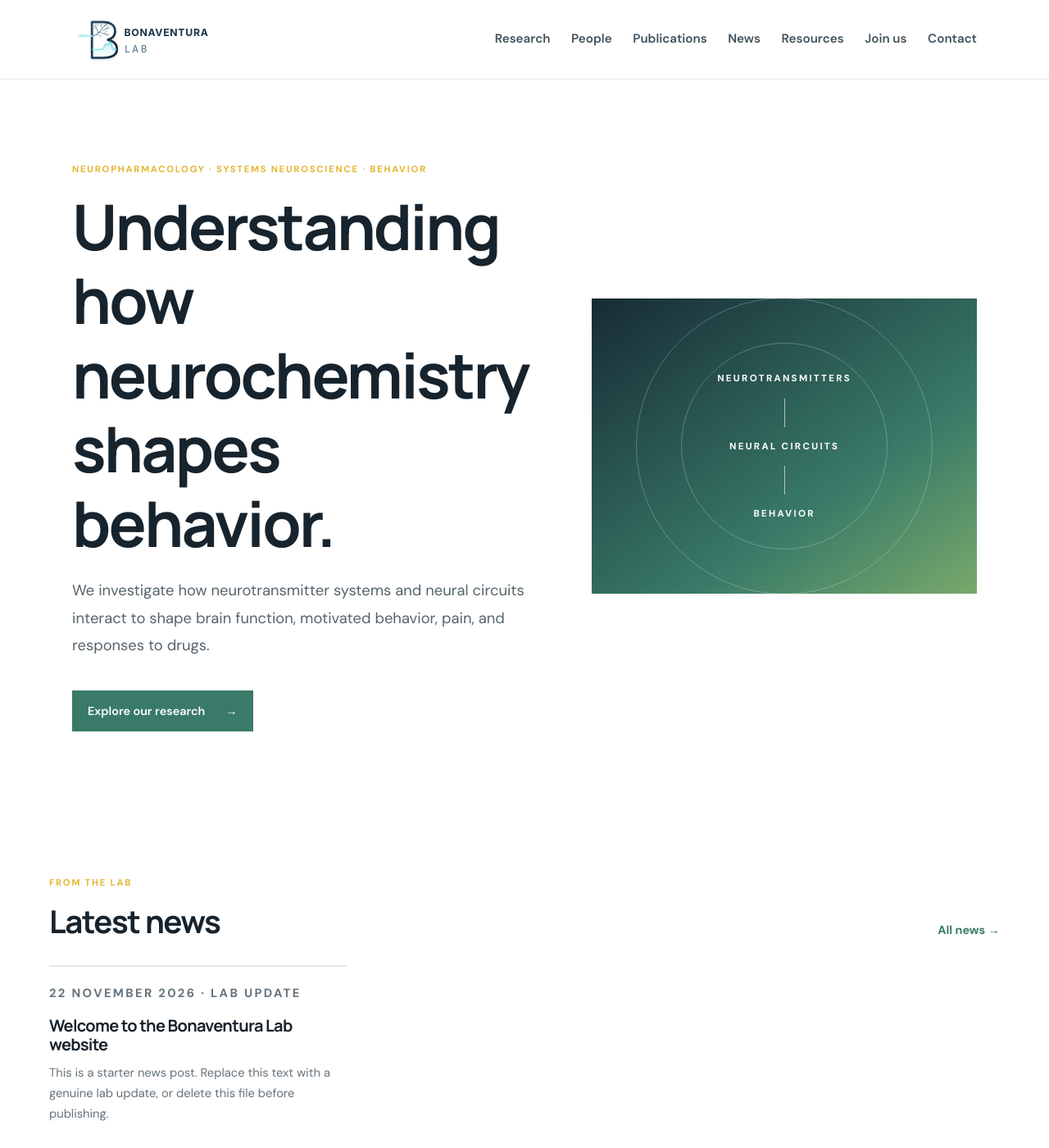
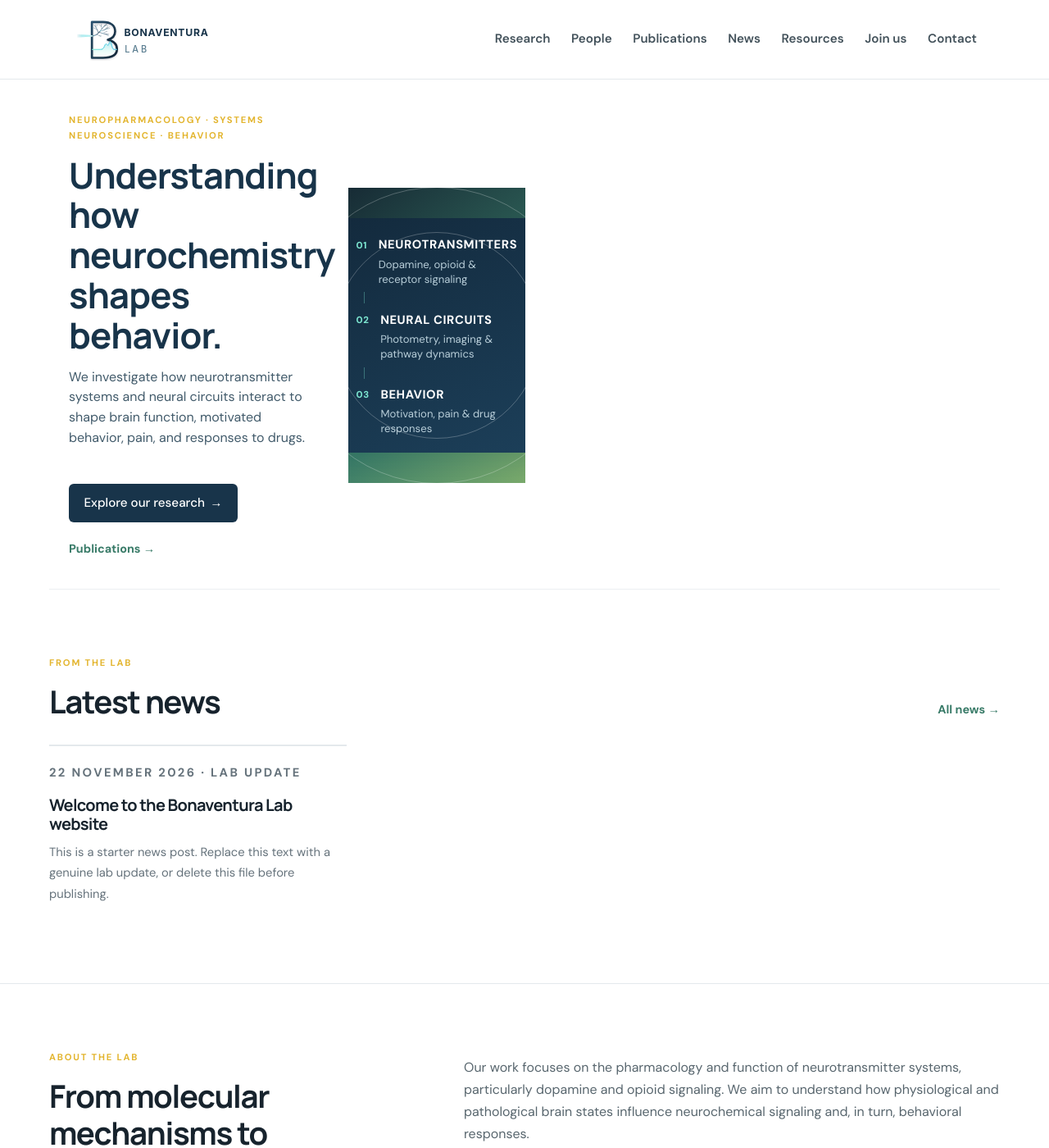
Before and after one commit to BonaventuraLab/BonaventuraLab.github.io, a Jekyll site: the page built from index.md, in a window 1280 px wide and 1400 px high. Shown: the whole window at 82% size. Built offline with Jekyll 4.4.1, drawn with Linux system fonts in a browser that asks for light colours.

Commit message:
Update home.html

```diff
--- a/_layouts/home.html
+++ b/_layouts/home.html
@@ -2,22 +2,162 @@
 layout: default
 ---
 <section class="hero">
+  <div class="hero-inner">
     <div class="hero-copy">
       <p class="eyebrow">NEUROPHARMACOLOGY · SYSTEMS NEUROSCIENCE · BEHAVIOR</p>
       <h1>Understanding how neurochemistry shapes behavior.</h1>
       <p class="hero-lead">We investigate how neurotransmitter systems and neural circuits interact to shape brain function, motivated behavior, pain, and responses to drugs.</p>
+      <div class="hero-actions">
         <a class="button-link" href="{{ '/research/' | relative_url }}">Explore our research <span>→</span></a>
+        <a class="text-link" href="{{ '/publications/' | relative_url }}">Publications →</a>
       </div>
-  <div class="hero-visual">
-    <div class="hero-visual-inner">
-      <span>NEUROTRANSMITTERS</span>
-      <span class="visual-line"></span>
-      <span>NEURAL CIRCUITS</span>
-      <span class="visual-line"></span>
-      <span>BEHAVIOR</span>
+    </div>
+
+    <div class="hero-visual" aria-hidden="true">
+      <div class="scale-diagram">
+        <div class="scale-step">
+          <span class="step-tag">01</span>
+          <div>
+            <strong>Neurotransmitters</strong>
+            <p>Dopamine, opioid &amp; receptor signaling</p>
+          </div>
+        </div>
+        <div class="scale-connector"></div>
+        <div class="scale-step">
+          <span class="step-tag">02</span>
+          <div>
+            <strong>Neural Circuits</strong>
+            <p>Photometry, imaging &amp; pathway dynamics</p>
+          </div>
+        </div>
+        <div class="scale-connector"></div>
+        <div class="scale-step">
+          <span class="step-tag">03</span>
+          <div>
+            <strong>Behavior</strong>
+            <p>Motivation, pain &amp; drug responses</p>
+          </div>
+        </div>
+      </div>
     </div>
   </div>
 </section>
+
+<style>
+  .hero {
+    padding: 2.5rem 0 2.25rem;
+    border-bottom: 1px solid rgba(24, 52, 74, 0.08);
+  }
+
+  .hero-inner {
+    max-width: 1140px;
+    margin: 0 auto;
+    padding: 0 1.5rem;
+    display: grid;
+    grid-template-columns: minmax(0, 1.25fr) minmax(0, 0.9fr);
+    gap: 2.5rem;
+    align-items: center;
+  }
+
+  .hero-copy h1 {
+    font-size: clamp(2rem, 3.4vw, 2.85rem);
+    line-height: 1.12;
+    letter-spacing: -0.02em;
+    color: #18344A;
+    margin: 0.45rem 0 0.9rem;
+    max-width: 18ch;
+  }
+
+  .hero-lead {
+    font-size: 1rem;
+    line-height: 1.55;
+    color: #425B6B;
+    margin: 0 0 1.35rem;
+    max-width: 50ch;
+  }
+
+  .hero-actions {
+    display: flex;
+    align-items: center;
+    gap: 1.25rem;
+    flex-wrap: wrap;
+  }
+
+  .hero .button-link {
+    background-color: #18344A;
+    color: #FFFFFF;
+    padding: 0.65rem 1.15rem;
+    border-radius: 6px;
+    text-decoration: none;
+    font-weight: 500;
+    font-size: 0.95rem;
+    display: inline-flex;
+    align-items: center;
+    gap: 0.4rem;
+  }
+
+  .hero .button-link:hover {
+    background-color: #224966;
+  }
+
+  .scale-diagram {
+    background: linear-gradient(155deg, #132A3D 0%, #1C3F59 100%);
+    border-radius: 12px;
+    padding: 1.25rem 1.35rem;
+    color: #F4F9FB;
+    box-shadow: 0 10px 24px rgba(14, 32, 48, 0.08);
+  }
+
+  .scale-step {
+    display: flex;
+    align-items: flex-start;
+    gap: 0.85rem;
+  }
+
+  .step-tag {
+    font-size: 0.72rem;
+    font-weight: 700;
+    letter-spacing: 0.06em;
+    color: #7EE8D2;
+    padding-top: 0.2rem;
+    flex-shrink: 0;
+  }
+
+  .scale-step strong {
+    display: block;
+    font-size: 0.92rem;
+    letter-spacing: 0.04em;
+    text-transform: uppercase;
+    color: #FFFFFF;
+  }
+
+  .scale-step p {
+    margin: 0.15rem 0 0;
+    font-size: 0.82rem;
+    color: #B8CED9;
+    line-height: 1.35;
+  }
+
+  .scale-connector {
+    width: 1px;
+    height: 14px;
+    background: rgba(126, 232, 210, 0.35);
+    margin: 0.45rem 0 0.45rem 0.62rem;
+  }
+
+  @media (max-width: 820px) {
+    .hero {
+      padding: 1.75rem 0;
+    }
+    .hero-inner {
+      grid-template-columns: 1fr;
+      gap: 1.5rem;
+    }
+    .hero-copy h1 {
+      max-width: none;
+    }
+  }
+</style>
 
 <section class="section">
   <div class="section-title-row">
```
Lines whose indentation alone changed are shown as unchanged.
